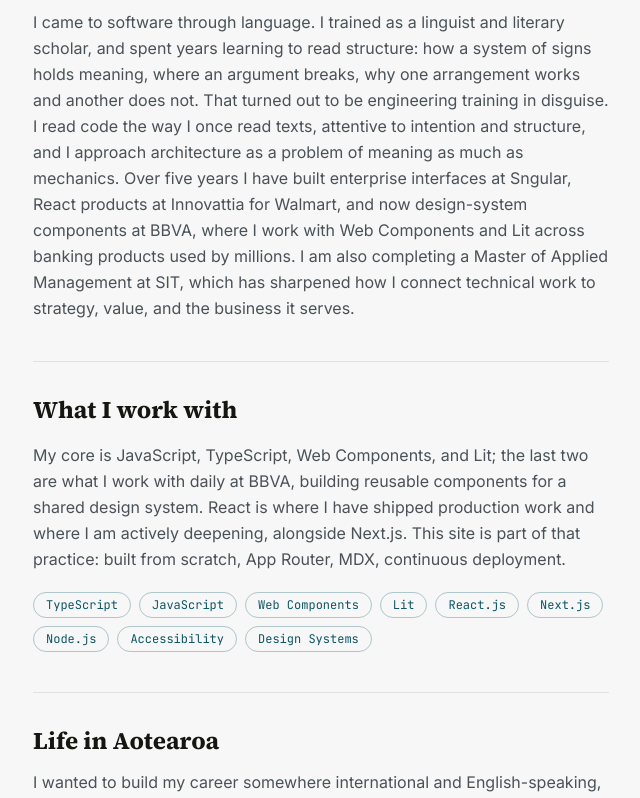
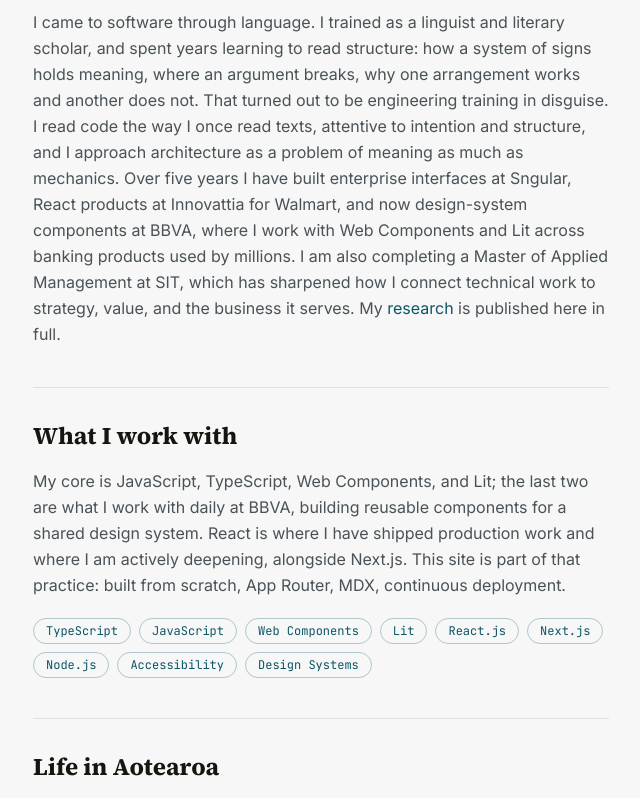
Before and after one commit to Elibabah/elibabah-web, a Next.js app: page /about in a window 1280 px wide. Shown: the part 650-1448 px from the top of the page, without its empty margins (119-759 px from the left). Built offline with nearby package versions, Linux system fonts and the light colour scheme.

Commit message:
feat: add research page

```diff
--- a/app/about/page.tsx
+++ b/app/about/page.tsx
@@ -45,7 +45,7 @@
         attentive to intention and structure, and I approach architecture as a problem of meaning as much as mechanics.
         Over five years I have built enterprise interfaces at Sngular, React products at Innovattia for Walmart,
         and now design-system components at BBVA, where I work with Web Components and Lit across banking products used by millions.
-        I am also completing a Master of Applied Management at SIT, which has sharpened how I connect technical work to strategy, value, and the business it serves.
+        I am also completing a Master of Applied Management at SIT, which has sharpened how I connect technical work to strategy, value, and the business it serves. My <a href="/research" className="text-accent hover:underline">research</a> is published here in full.
         </p>
       </section>
 
--- a/app/sitemap.ts
+++ b/app/sitemap.ts
@@ -3,6 +3,7 @@
 import { getAllArticles } from "@/lib/editorial"
 import { getAllCaseStudies } from "@/lib/case-studies"
 import { getAllProjects } from "@/lib/portfolio"
+import { getAllResearch } from "@/lib/research"
 
 const BASE = SITE_URL
 
@@ -22,6 +23,11 @@
     lastModified: new Date(),
   }))
 
+  const research = getAllResearch().map((r) => ({
+    url: `${BASE}/research/${r.slug}`,
+    lastModified: new Date(),
+  }))
+
   return [
     { url: BASE },
     { url: `${BASE}/portfolio` },
@@ -29,9 +35,11 @@
     { url: `${BASE}/editorial/software` },
     { url: `${BASE}/editorial/career` },
     { url: `${BASE}/editorial/aotearoa` },
+    { url: `${BASE}/research` },
     { url: `${BASE}/about` },
     ...projects,
     ...articles,
     ...caseStudies,
+    ...research,
   ]
 }
```
Also changed, not shown: 1 other file (tests, documents, lock files or other folders).
